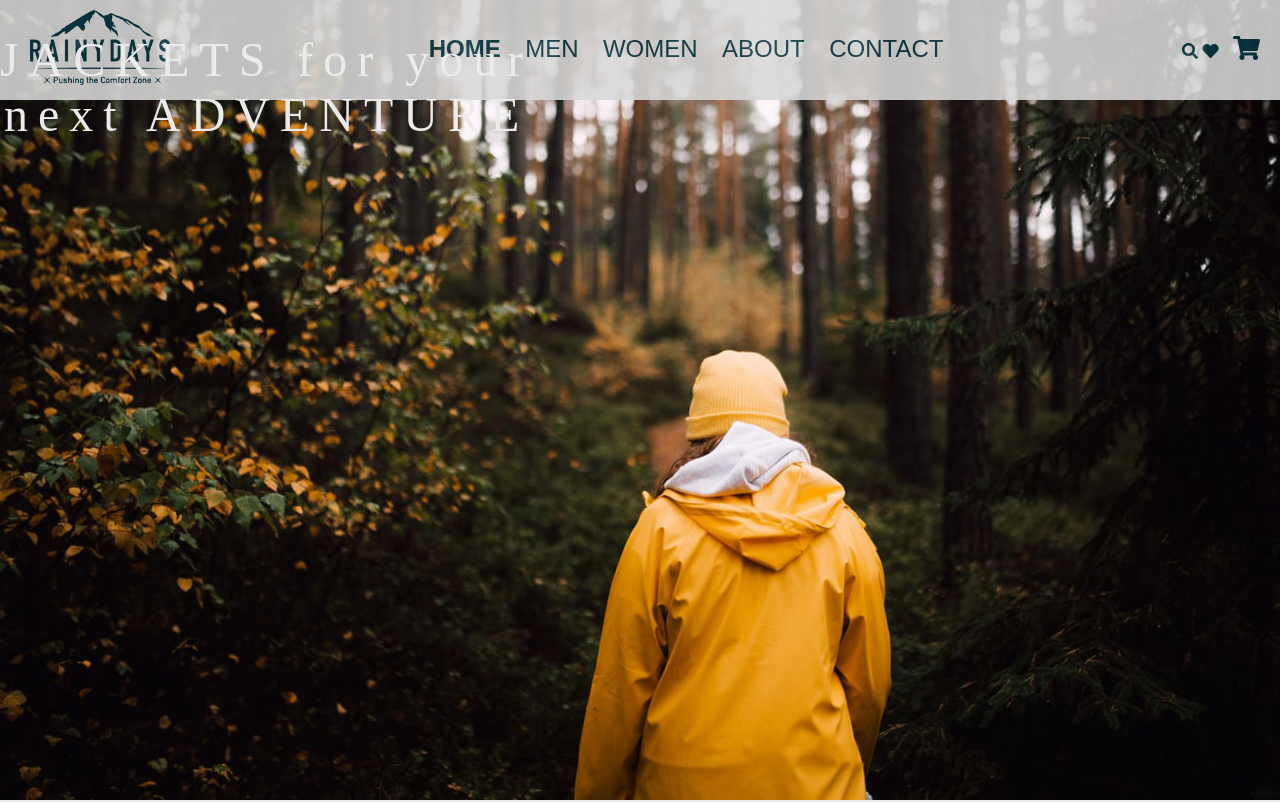
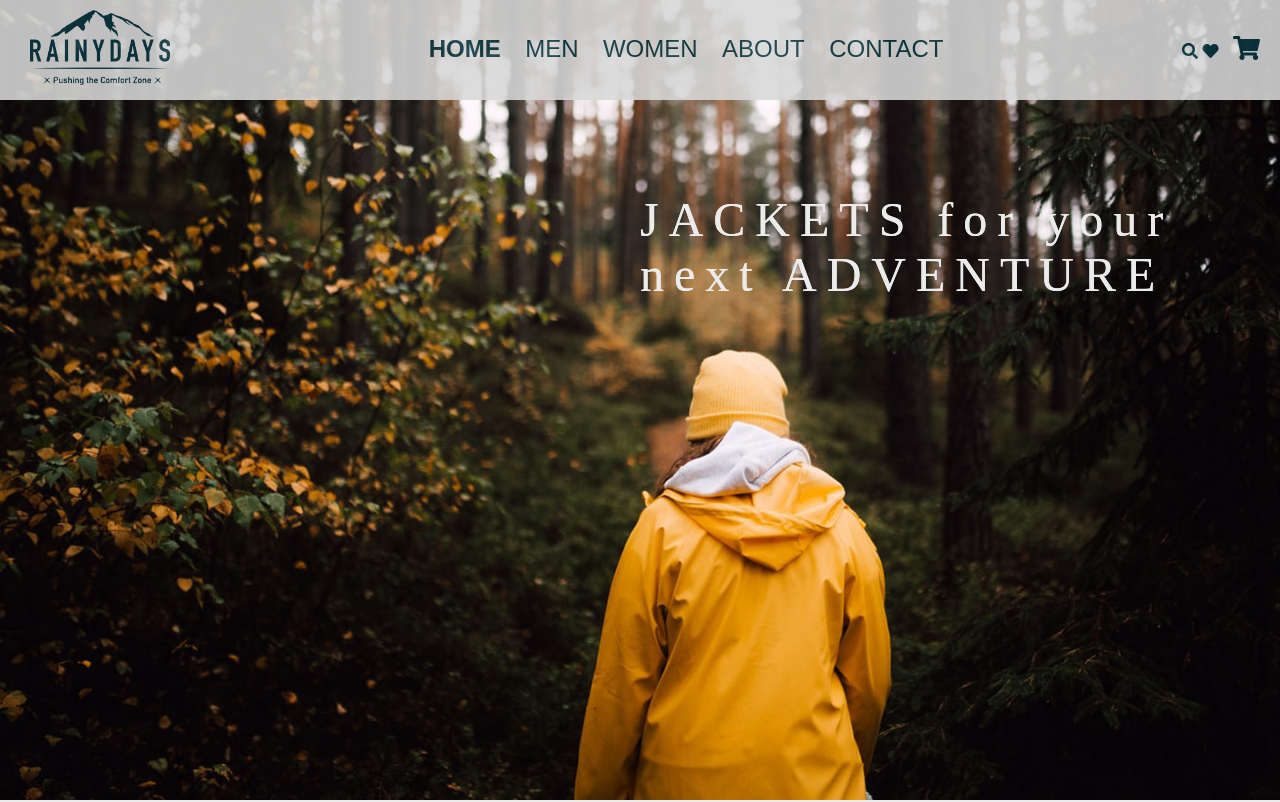
Before and after one commit to dina-kvivesen/first_website, a plain HTML site: page index.html in a window 1280 px wide. Shown: the top 802 px of the page. Drawn offline with Linux system fonts and the light colour scheme; a web font is replaced by a local one.

Commit message:
Update styles.css

```diff
--- a/css/styles.css
+++ b/css/styles.css
@@ -54,7 +54,8 @@ h1 {
   color: #ebebeb;
   letter-spacing: 10px;
   position: absolute;
-  text-align: center;
+  left: 50%;
+  top: 20%;
 }
 div p img:hover {
   opacity: 0.5;
```
